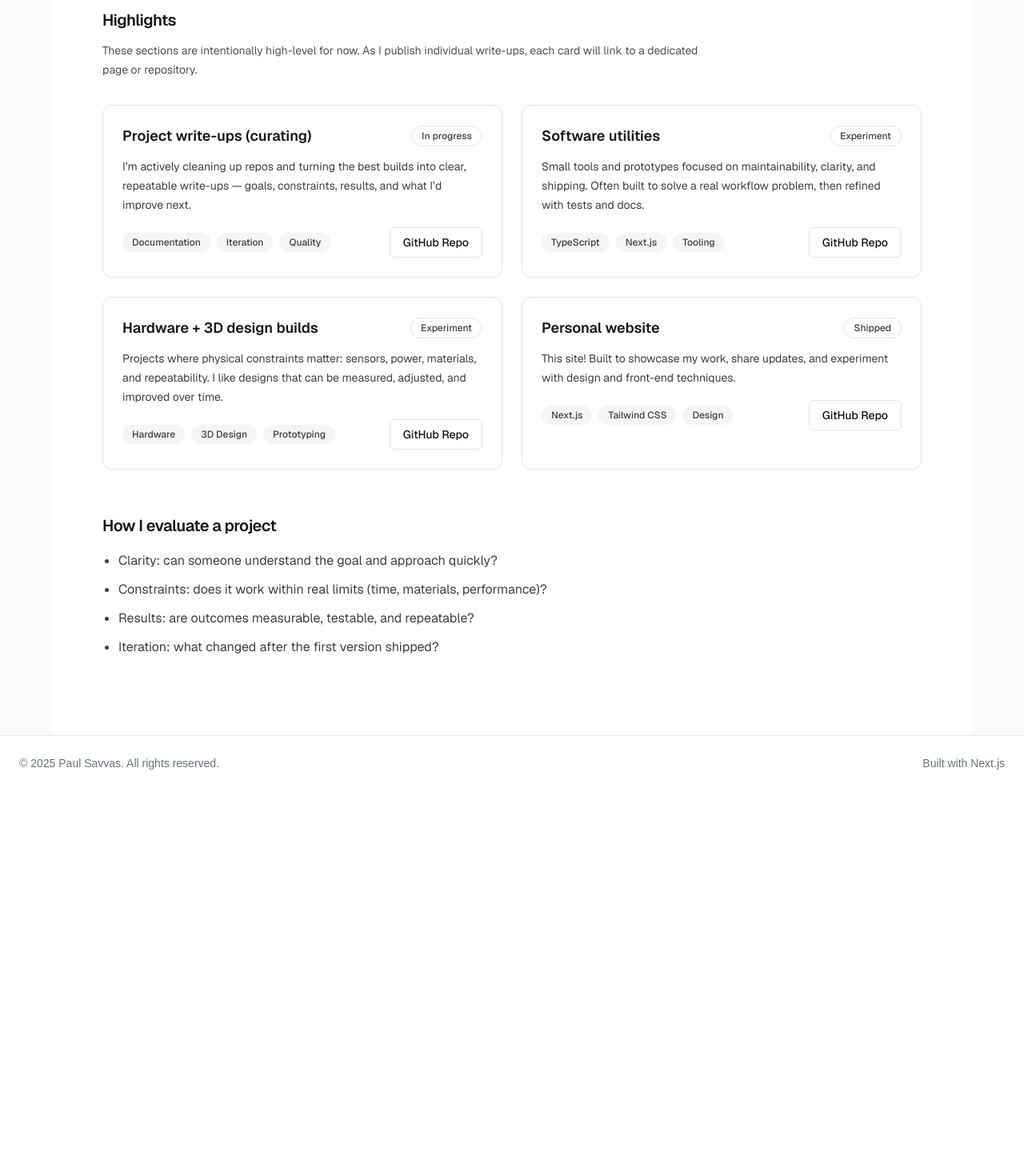
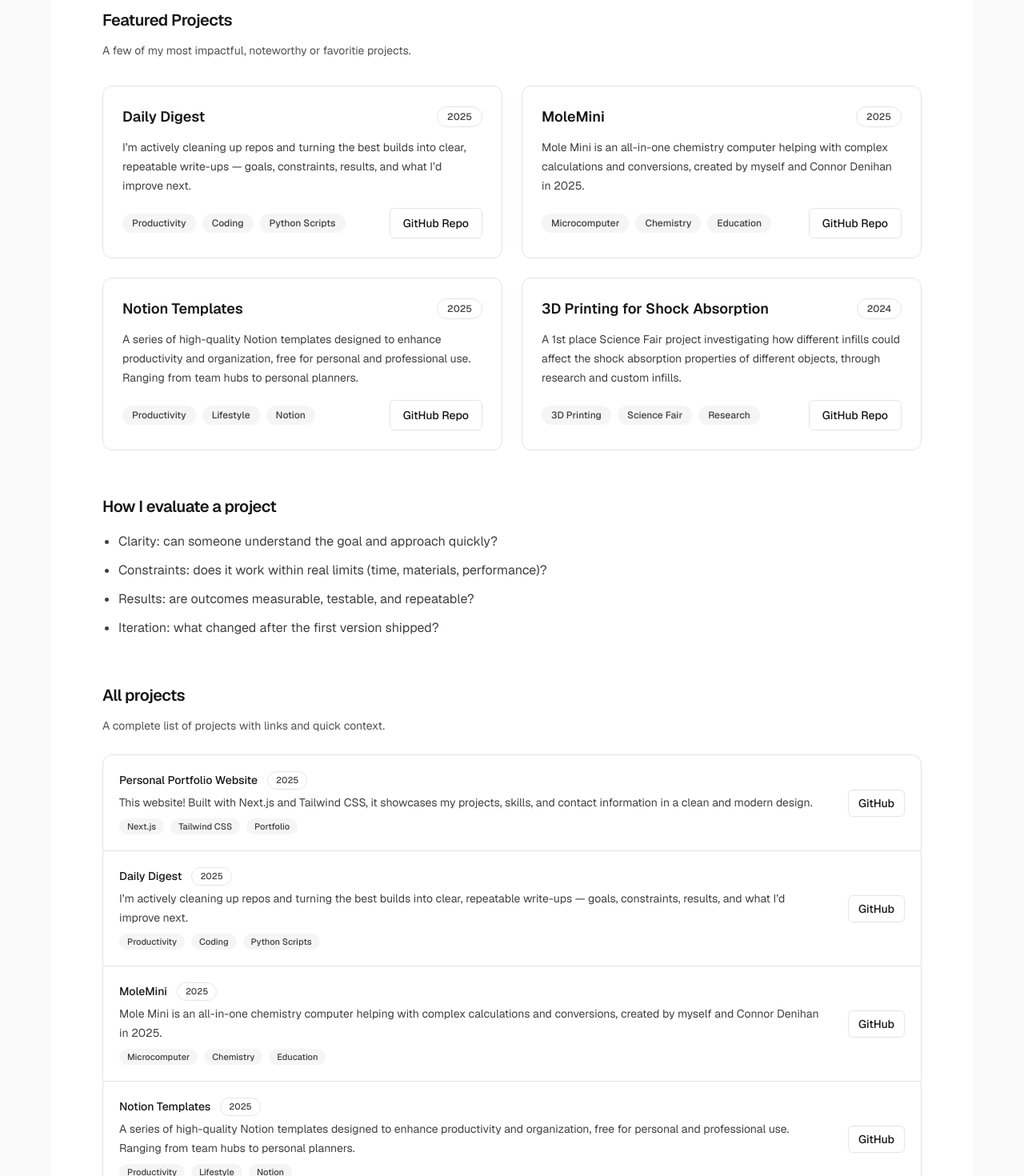
Before and after one commit to Psavvas/paulsavvas.me, a Next.js app: page /projects in a window 1280 px wide. Shown: the part 500-1970 px from the top of the page at 80% size. Before the commit the page ends 1488 px from the top, so only its background shows below. Built offline with nearby package versions, Linux system fonts and the light colour scheme.

Commit message:
Update contact page email placeholder and enhance homepage and projects sections with new content and structure

```diff
--- a/app/contact/page.tsx
+++ b/app/contact/page.tsx
@@ -6,7 +6,7 @@ export const metadata: Metadata = {
     'Contact Paul Savvas — reach out about projects, collaboration, or questions.',
 };
 
-const emailAddressPlaceholder = 'resume@paulsavvas.me';
+const emailAddressPlaceholder = 'hello@paulsavvas.me';
 const githubProfileUrl = 'https://github.com/psavvas';
 const linkedinProfileUrl = 'https://linkedin.com/in/pauldsavvas';
 const gravatarProfileUrl = 'https://gravatar.com/avatar/paulsavvas';
--- a/app/projects/page.tsx
+++ b/app/projects/page.tsx
@@ -10,7 +10,8 @@ type Project = {
   title: string;
   summary: string;
   tags: string[];
-  status?: 'In progress' | 'Shipped' | 'Experiment';
+  year?: string | string[];
+  featured?: boolean;
   url?: string;
   repo?: string;
   link?: {
@@ -31,35 +32,57 @@ export function getGitHubRepoUrl(repo?: string) {
 
 const projects: Project[] = [
   {
-    title: 'Project write-ups (curating)',
+    title: 'Personal Portfolio Website',
+    summary:
+      'This website! Built with Next.js and Tailwind CSS, it showcases my projects, skills, and contact information in a clean and modern design.',
+    tags: ['Next.js', 'Tailwind CSS', 'Portfolio'],
+    year: ['2025'],
+    featured: false,
+    repo: 'psavvas/paulosavvas.me',
+  },
+  {
+    title: 'Daily Digest',
     summary:
       'I’m actively cleaning up repos and turning the best builds into clear, repeatable write-ups — goals, constraints, results, and what I’d improve next.',
-    tags: ['Documentation', 'Iteration', 'Quality'],
-    status: 'In progress',
-    repo: 'psavvas/project-write-ups',
+    tags: ['Productivity', 'Coding', 'Python Scripts'],
+    year: ['2025'],
+    featured: true,
+    repo: 'psavvas/daily-digest',
   },
   {
-    title: 'Software utilities',
+    title: 'MoleMini',
     summary:
-      'Small tools and prototypes focused on maintainability, clarity, and shipping. Often built to solve a real workflow problem, then refined with tests and docs.',
-    tags: ['TypeScript', 'Next.js', 'Tooling'],
-    status: 'Experiment',
-    repo: 'psavvas/utils',
+      'Mole Mini is an all-in-one chemistry computer helping with complex calculations and conversions, created by myself and Connor Denihan in 2025.',
+    tags: ['Microcomputer', 'Chemistry', 'Education'],
+    year: ['2025'],
+    featured: true,
+    repo: 'cdenihan/mole-day-project',
   },
   {
-    title: 'Hardware + 3D design builds',
+    title: 'Notion Templates',
     summary:
-      'Projects where physical constraints matter: sensors, power, materials, and repeatability. I like designs that can be measured, adjusted, and improved over time.',
-    tags: ['Hardware', '3D Design', 'Prototyping'],
-    status: 'Experiment',
+      'A series of high-quality Notion templates designed to enhance productivity and organization, free for personal and professional use. Ranging from team hubs to personal planners.',
+    tags: ['Productivity', 'Lifestyle', 'Notion'],
+    year: ['2025'],
+    featured: true,
     repo: 'psavvas/hardware-3d-design',
   },
   {
-    title: 'Personal website',
+    title: '3D Printing for Shock Absorption',
     summary:
-      'This site! Built to showcase my work, share updates, and experiment with design and front-end techniques.',
-    tags: ['Next.js', 'Tailwind CSS', 'Design'],
-    status: 'Shipped',
+      'A 1st place Science Fair project investigating how different infills could affect the shock absorption properties of different objects, through research and custom infills.',
+    tags: ['3D Printing', 'Science Fair', 'Research'],
+    year: ['2024'],
+    featured: true,
+    repo: 'psavvas/psavvas.github.io',
+  },
+  {
+    title: 'Aircraft Cabin Redesign',
+    summary:
+      'A recreational project, aiming to redesign aircraft cabin and airline seating for improved comfort and functionality, through 3D modeling.',
+    tags: ['3D Printing', 'CAD', 'Aviation'],
+    year: ['2024'],
+    featured: false,
     repo: 'psavvas/psavvas.github.io',
   },
 ];
@@ -76,7 +99,7 @@ export default function ProjectsPage() {
             Projects
           </p>
           <h1 className="mt-3 text-4xl font-semibold tracking-tight text-neutral-900 dark:text-neutral-100 sm:text-5xl">
-            Selected work
+            Simple. Practical. Impactful.
           </h1>
             <p className="mt-6 text-base leading-7 text-neutral-700 dark:text-neutral-300">
             A growing collection of software, hardware, and 3D design work. I'm drawn to projects that can have a positive impact on the world—whether in small, everyday ways or larger initiatives—while staying grounded in real constraints and performing well in practice.
@@ -105,18 +128,34 @@ export default function ProjectsPage() {
         <section className="mt-14">
           <div className="animate-fade-in-up">
             <h2 className="text-xl font-semibold tracking-tight text-neutral-900 dark:text-neutral-100">
-              Highlights
+              Featured Projects
             </h2>
             <p className="mt-3 max-w-3xl text-sm leading-6 text-neutral-600 dark:text-neutral-400">
-              These sections are intentionally high-level for now. As I publish
-              individual write-ups, each card will link to a dedicated page or
-              repository.
+              A few of my most impactful, noteworthy or favoritie projects.
             </p>
           </div>
 
           <div className="mt-8 grid gap-6 md:grid-cols-2">
-            {projects.map((project) => {
+            {projects
+              .filter((p) => p.featured !== false)
+              .map((project) => {
               const repoUrl = getGitHubRepoUrl(project.repo);
+              const yearList = Array.isArray(project.year)
+                ? project.year
+                : project.year
+                ? [project.year]
+                : [];
+              const yearNums = yearList
+                .map((y) => Number(String(y).trim()))
+                .filter((n) => !Number.isNaN(n));
+              let yearLabel: string | undefined;
+              if (yearNums.length === 1) {
+                yearLabel = String(yearNums[0]);
+              } else if (yearNums.length > 1) {
+                const min = Math.min(...yearNums);
+                const max = Math.max(...yearNums);
+                yearLabel = `${min}–${max}`;
+              }
 
               return (
                 <article
@@ -127,9 +166,9 @@ export default function ProjectsPage() {
                     <h3 className="text-lg font-semibold text-neutral-900 dark:text-neutral-100">
                       {project.title}
                     </h3>
-                    {project.status ? (
+                    {yearLabel ? (
                       <span className="inline-flex items-center rounded-full border border-neutral-200 px-3 py-1 text-xs font-medium text-neutral-700 dark:border-neutral-800 dark:text-neutral-300">
-                        {project.status}
+                        {yearLabel}
                       </span>
                     ) : null}
                   </div>
@@ -176,7 +215,7 @@ export default function ProjectsPage() {
                   </div>
                 </article>
               );
-            })}
+              })}
           </div>
         </section>
 
@@ -196,6 +235,95 @@ export default function ProjectsPage() {
             <li>Iteration: what changed after the first version shipped?</li>
           </ul>
         </section>
+
+        <section className="mt-14">
+          <div className="animate-fade-in-up">
+            <h2 className="text-xl font-semibold tracking-tight text-neutral-900 dark:text-neutral-100">
+              All projects
+            </h2>
+            <p className="mt-3 max-w-3xl text-sm leading-6 text-neutral-600 dark:text-neutral-400">
+              A complete list of projects with links and quick context.
+            </p>
+          </div>
+
+          <ul className="mt-6 rounded-xl border border-neutral-200 bg-white dark:border-neutral-800 dark:bg-neutral-950 divide-y divide-neutral-200 dark:divide-neutral-800">
+            {projects.map((project) => {
+              const repoUrl = getGitHubRepoUrl(project.repo);
+              const yearList = Array.isArray(project.year)
+                ? project.year
+                : project.year
+                ? [project.year]
+                : [];
+              const yearNums = yearList
+                .map((y) => Number(String(y).trim()))
+                .filter((n) => !Number.isNaN(n));
+              let yearLabel: string | undefined;
+              if (yearNums.length === 1) {
+                yearLabel = String(yearNums[0]);
+              } else if (yearNums.length > 1) {
+                const min = Math.min(...yearNums);
+                const max = Math.max(...yearNums);
+                yearLabel = `${min}–${max}`;
+              }
+
+              return (
+                <li
+                  key={project.title}
+                  className="p-4 sm:p-5 flex flex-col gap-3 sm:flex-row sm:items-center sm:justify-between animate-fade-in-up"
+                >
+                  <div>
+                    <div className="flex items-center gap-3">
+                      <span className="text-sm font-medium text-neutral-900 dark:text-neutral-100">
+                        {project.title}
+                      </span>
+                      {yearLabel ? (
+                        <span className="inline-flex items-center rounded-full border border-neutral-200 px-2.5 py-0.5 text-[11px] font-medium text-neutral-700 dark:border-neutral-800 dark:text-neutral-300">
+                          {yearLabel}
+                        </span>
+                      ) : null}
+                    </div>
+                    <p className="mt-1 text-sm leading-6 text-neutral-700 dark:text-neutral-300 line-clamp-2">
+                      {project.summary}
+                    </p>
+                    <div className="mt-2 flex flex-wrap gap-2">
+                      {project.tags.map((tag) => (
+                        <span
+                          key={tag}
+                          className="inline-flex items-center rounded-full bg-neutral-100 px-2.5 py-0.5 text-[11px] font-medium text-neutral-700 dark:bg-neutral-900 dark:text-neutral-300"
+                        >
+                          {tag}
+                        </span>
+                      ))}
+                    </div>
+                  </div>
+
+                  <div className="flex gap-3 sm:ml-6">
+                    {repoUrl ? (
+                      <a
+                        className="inline-flex items-center justify-center rounded-md border border-neutral-200 bg-white px-3 py-1.5 text-sm font-medium text-neutral-900 transition-colors hover:bg-neutral-50 dark:border-neutral-800 dark:bg-neutral-950 dark:text-neutral-100 dark:hover:bg-neutral-900 hover-lift"
+                        href={repoUrl}
+                        target="_blank"
+                        rel="noopener noreferrer"
+                      >
+                        GitHub
+                      </a>
+                    ) : null}
+                    {project.link ? (
+                      <a
+                        className="inline-flex items-center justify-center rounded-md border border-neutral-200 bg-white px-3 py-1.5 text-sm font-medium text-neutral-900 transition-colors hover:bg-neutral-50 dark:border-neutral-800 dark:bg-neutral-950 dark:text-neutral-100 dark:hover:bg-neutral-900 hover-lift"
+                        href={project.link.href}
+                        target="_blank"
+                        rel="noopener noreferrer"
+                      >
+                        {project.link.label}
+                      </a>
+                    ) : null}
+                  </div>
+                </li>
+              );
+            })}
+          </ul>
+        </section>
       </main>
     </div>
   );
```
Also changed, not shown: app/page.tsx (+29 -0 lines).
